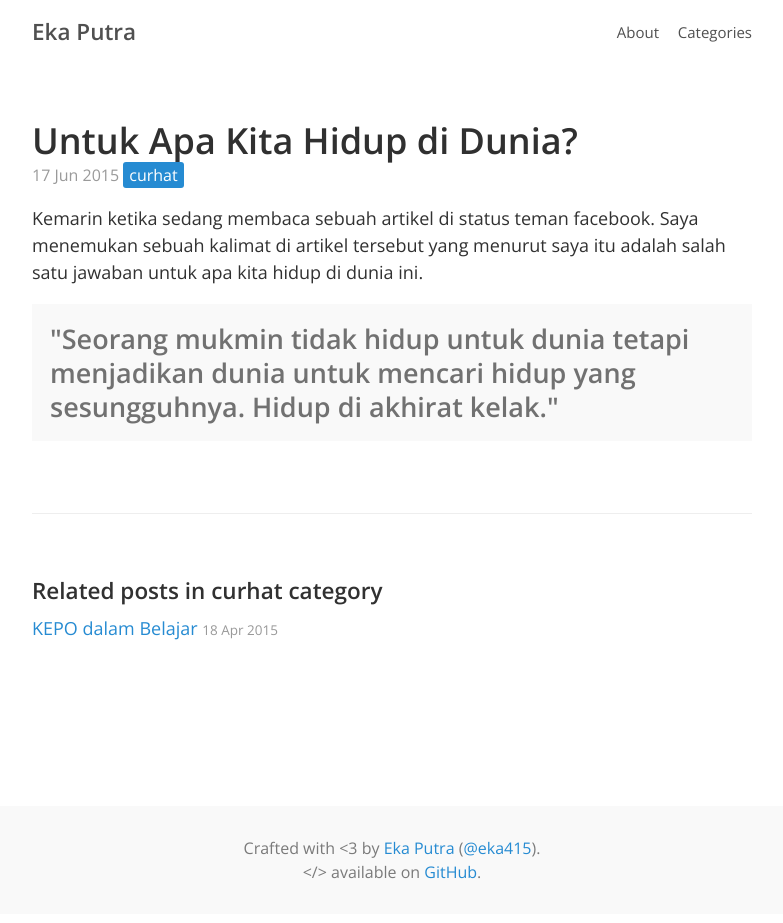
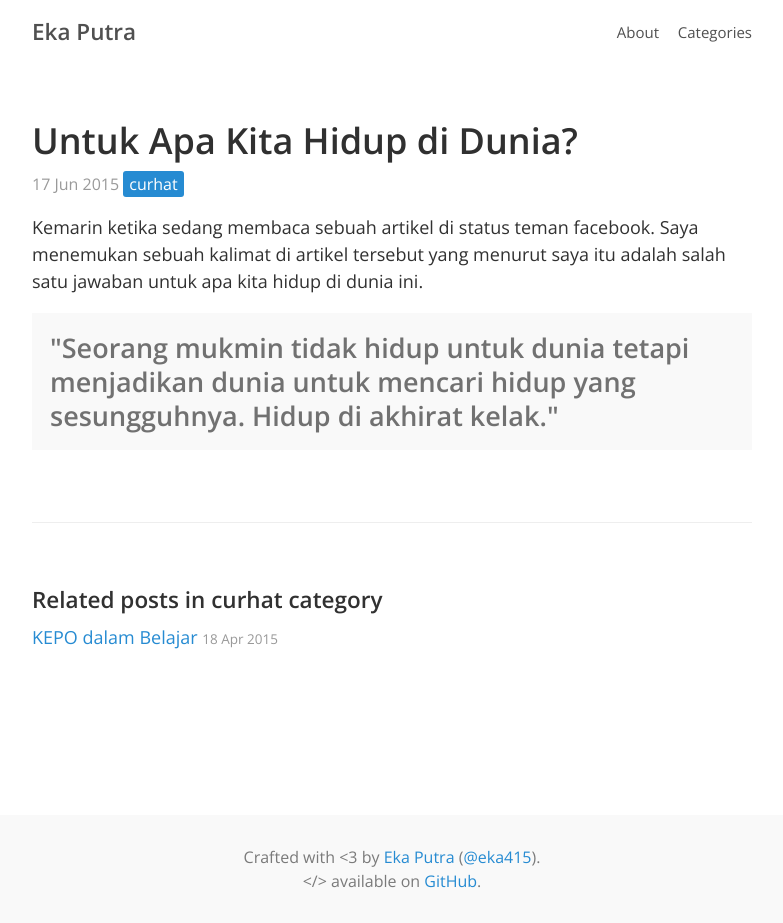
Before and after one commit to eputra/eputra.github.io, a Jekyll site: the page built from _posts/2015-06-17-untuk-apa-kita-hidup-di-dunia.md, in a window 1280 px wide. Shown: the whole page, without its empty margins (248-1031 px from the left). Built offline with Jekyll 4.4.1, drawn with Linux system fonts in a browser that asks for light colours.

Commit message:
desain: meta-data del margin-top

```diff
--- a/_sass/_posts.scss
+++ b/_sass/_posts.scss
@@ -22,7 +22,6 @@
 // Meta data line below post title
 .meta-data {
   display: block;
-  margin-top: -.5rem;
   margin-bottom: 1rem;
 }
 .post-date {
```
